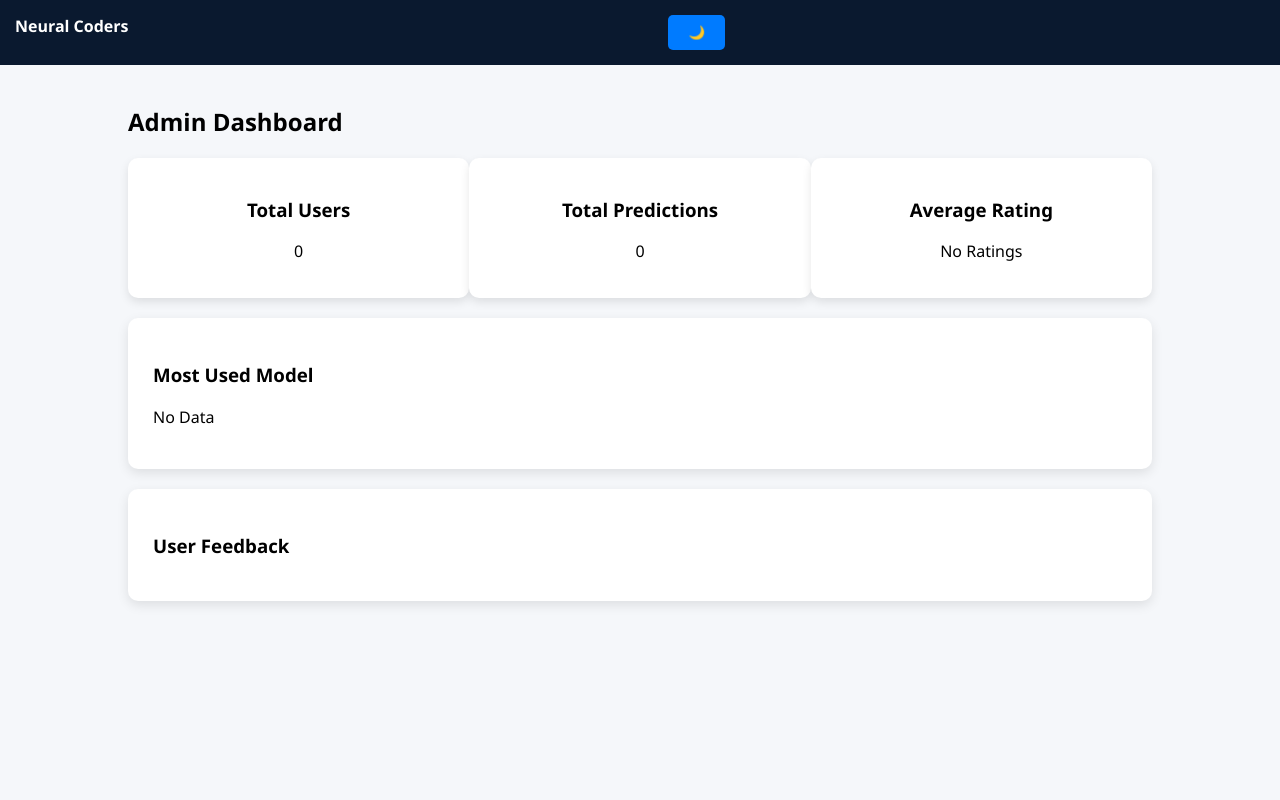
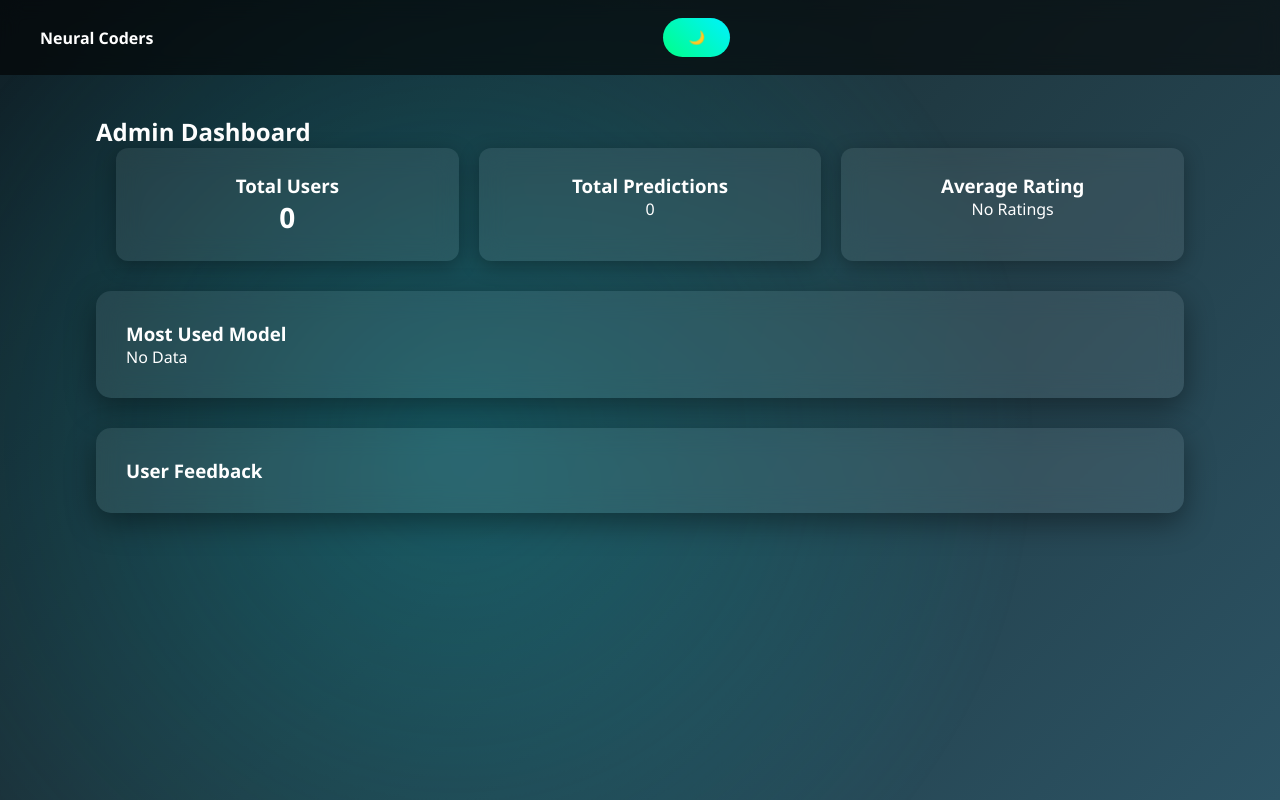
Before and after one commit to keerthankumarbm/neural_web_app, a Flask app: page /admin in a window 1280 px wide. Run offline with Flask 3, Linux system fonts and the light colour scheme.

Commit message:
Final version

```diff
--- a/app.py
+++ b/app.py
@@ -11,9 +11,16 @@ app = Flask(__name__)
 app.secret_key = "supersecretkey"
 
 # PostgreSQL config (Railway provides DATABASE_URL)
-app.config['SQLALCHEMY_DATABASE_URI'] = os.getenv("DATABASE_URL")
-app.config['SQLALCHEMY_TRACK_MODIFICATIONS'] = False
+database_url = os.getenv("DATABASE_URL")
 
+if database_url:
+    if database_url.startswith("postgres://"):
+        database_url = database_url.replace("postgres://", "postgresql://", 1)
+    app.config["SQLALCHEMY_DATABASE_URI"] = database_url
+else:
+    app.config["SQLALCHEMY_DATABASE_URI"] = "sqlite:///local.db"
+
+app.config["SQLALCHEMY_TRACK_MODIFICATIONS"] = False
 db = SQLAlchemy(app)
 
 # ------------------ DATABASE MODELS ------------------
@@ -106,8 +113,8 @@ def dashboard():
             predicted=round(predicted_price, 2),
             trend=trend,
             dates=data.index.strftime('%Y-%m-%d').tolist(),
-            closes=data['Close'].round(2).tolist(),
-            ma20=data['MA20'].round(2).tolist()
+            closes=data['Close'].squeeze().round(2).tolist(),
+            ma20=data['MA20'].squeeze().round(2).tolist()
         )
     return render_template('dashboard.html')
 
--- a/static/style.css
+++ b/static/style.css
@@ -1,97 +1,202 @@
-body {
+/* GLOBAL RESET */
+* {
     margin: 0;
-    font-family: 'Segoe UI', sans-serif;
-    background: #f5f7fa;
+    padding: 0;
+    box-sizing: border-box;
 }
 
+body {
+    font-family: 'Segoe UI', sans-serif;
+    background: linear-gradient(135deg, #0f2027, #203a43, #2c5364);
+    color: #ffffff;
+    min-height: 100vh;
+}
+
+/* NAVBAR */
 .navbar {
-    background: #0a192f;
-    padding: 15px;
-    color: white;
+    background: rgba(0, 0, 0, 0.6);
+    backdrop-filter: blur(10px);
+    padding: 18px 40px;
     display: flex;
     justify-content: space-between;
+    align-items: center;
 }
 
 .navbar a {
-    color: white;
+    color: #ffffff;
     text-decoration: none;
-    margin-left: 20px;
+    margin-left: 25px;
+    font-weight: 500;
+    transition: 0.3s;
 }
 
+.navbar a:hover {
+    color: #00f2ff;
+}
+
+/* CONTAINER */
 .container {
-    width: 80%;
+    width: 85%;
     margin: 40px auto;
 }
 
+/* CARD DESIGN */
 .card {
-    background: white;
-    padding: 25px;
-    margin-top: 20px;
-    border-radius: 10px;
-    box-shadow: 0px 4px 12px rgba(0,0,0,0.1);
+    background: rgba(255, 255, 255, 0.08);
+    backdrop-filter: blur(12px);
+    padding: 30px;
+    border-radius: 15px;
+    margin-bottom: 30px;
+    box-shadow: 0 10px 30px rgba(0, 0, 0, 0.4);
+    transition: transform 0.3s ease;
 }
 
-input, select, textarea {
-    width: 100%;
-    padding: 10px;
-    margin-top: 10px;
-    margin-bottom: 15px;
-    border-radius: 5px;
-    border: 1px solid #ccc;
+.card:hover {
+    transform: translateY(-5px);
 }
 
+/* BUTTONS */
 button {
-    background: #007bff;
+    background: linear-gradient(45deg, #00f2ff, #0066ff);
     color: white;
-    padding: 10px 20px;
+    padding: 12px 25px;
     border: none;
-    border-radius: 5px;
+    border-radius: 25px;
     cursor: pointer;
+    font-weight: 600;
+    transition: 0.3s ease;
 }
 
 button:hover {
-    background: #0056b3;
+    transform: scale(1.05);
+    box-shadow: 0 0 15px #00f2ff;
 }
 
+/* INPUTS */
+input, select, textarea {
+    width: 100%;
+    padding: 12px;
+    margin: 12px 0;
+    border-radius: 8px;
+    border: none;
+    outline: none;
+}
+
+/* STATS BOX */
 .stats-box {
     display: flex;
-    justify-content: space-between;
-    margin-top: 20px;
+    gap: 20px;
+    margin-bottom: 30px;
 }
 
 .stat {
-    background: #ffffff;
-    padding: 20px;
-    width: 30%;
+    flex: 1;
+    padding: 25px;
     text-align: center;
-    border-radius: 10px;
-    box-shadow: 0px 4px 10px rgba(0,0,0,0.1);
+    border-radius: 12px;
+    background: rgba(255, 255, 255, 0.08);
+    backdrop-filter: blur(12px);
+    box-shadow: 0 5px 20px rgba(0,0,0,0.3);
 }
 
+/* TREND COLORS */
 .trend-up {
-    color: green;
+    color: #00ff88;
     font-weight: bold;
 }
 
 .trend-down {
-    color: red;
+    color: #ff4c4c;
     font-weight: bold;
 }
+
+/* DARK MODE */
 .dark-mode {
     background: #121212;
-    color: white;
+}
+/* Animated market background */
+body::before {
+    content: "";
+    position: fixed;
+    width: 200%;
+    height: 200%;
+    background: radial-gradient(circle at 20% 30%, #00f2ff33 0%, transparent 25%),
+                radial-gradient(circle at 80% 70%, #ff00ff22 0%, transparent 25%);
+    animation: marketMove 15s linear infinite alternate;
+    z-index: -1;
 }
 
-.dark-mode .card {
-    background: #1e1e1e;
-    color: white;
+@keyframes marketMove {
+    0% { transform: translate(0,0); }
+    100% { transform: translate(-5%, -5%); }
+}
+.auth-wrapper {
+    display: flex;
+    justify-content: center;
+    align-items: center;
+    height: 80vh;
 }
 
-.dark-mode .navbar {
-    background: #000;
+.auth-card {
+    width: 400px;
+    padding: 40px;
+    background: rgba(255,255,255,0.08);
+    backdrop-filter: blur(20px);
+    border-radius: 20px;
+    box-shadow: 0 0 40px rgba(0,242,255,0.3);
 }
-#loader {
+.auth-link {
+    color: #00f2ff;
+    font-weight: 600;
+    text-decoration: none;
+}
+
+.auth-link:hover {
+    text-shadow: 0 0 10px #00f2ff;
+}
+.dashboard-glow {
+    position: relative;
+}
+
+.dashboard-glow::after {
+    content: "";
+    position: absolute;
+    inset: -3px;
+    border-radius: 18px;
+    background: linear-gradient(45deg, #00f2ff, #ff00ff, #00ff88);
+    filter: blur(20px);
+    z-index: -1;
+    opacity: 0.3;
+}
+.chart-container {
+    background: white;
+    padding: 25px;
+    border-radius: 15px;
+    box-shadow: 0 0 30px rgba(0,242,255,0.4);
+}
+.feedback-card {
+    background: rgba(255,255,255,0.08);
+    padding: 40px;
+    border-radius: 20px;
+    box-shadow: 0 0 30px rgba(0,255,150,0.3);
+}
+
+textarea {
+    height: 120px;
+}
+
+button {
+    background: linear-gradient(45deg, #00ff88, #00f2ff);
+}
+.mini-bar {
+    background: #222;
+    height: 8px;
+    border-radius: 5px;
     margin-top: 10px;
-    font-weight: bold;
-    color: #007bff;
 }
+
+.mini-fill {
+    height: 100%;
+    background: linear-gradient(45deg, #00f2ff, #00ff88);
+    border-radius: 5px;
+}
--- a/templates/admin.html
+++ b/templates/admin.html
@@ -4,9 +4,12 @@
 <h2>Admin Dashboard</h2>
 
 <div class="stats-box">
+    <div class="mini-bar">
+    <div class="mini-fill" style="width: {{ (avg_rating or 0) * 20 }}%;"></div>
+</div>
     <div class="stat">
         <h3>Total Users</h3>
-        <p>{{ total_users }}</p>
+        <p style="font-size: 28px; font-weight: bold;">{{ total_users }}</p>
     </div>
 
     <div class="stat">
--- a/templates/dashboard.html
+++ b/templates/dashboard.html
@@ -2,7 +2,7 @@
 {% block content %}
 
 <h2>Welcome, {{ session.username }}</h2>
-
+<div class="card dashboard-glow"></div>
 <div class="card">
     <h3>Stock Prediction</h3>
     <form method="POST">
--- a/templates/feedback.html
+++ b/templates/feedback.html
@@ -1,8 +1,8 @@
 {% extends "base.html" %}
 {% block content %}
 
-<div class="card">
-    <h2>Give Feedback</h2>
+<div class="feedback-card">
+    <h2>💬 Send Message to Neural Coders</h2>
     <form method="POST">
         <label>Rating (1-5)</label>
         <select name="rating">
--- a/templates/login.html
+++ b/templates/login.html
@@ -1,6 +1,8 @@
 {% extends "base.html" %}
 {% block content %}
-
+<div class="auth-wrapper">
+    <div class="auth-card">
+        <!-- existing form here -->
 <div class="card">
     <h2>Login</h2>
     <form method="POST">
@@ -10,5 +12,7 @@
     </form>
     <p>Don't have account? <a href="/register">Register</a></p>
 </div>
+</div>
+</div>
 
 {% endblock %}
--- a/templates/register.html
+++ b/templates/register.html
@@ -1,5 +1,8 @@
 {% extends "base.html" %}
 {% block content %}
+<div class="auth-wrapper">
+    <div class="auth-card">
+        <!-- existing form here -->
 
 <div class="card">
     <h2>Register</h2>
@@ -11,5 +14,6 @@
     </form>
     <p>Already have account? <a href="/login">Login</a></p>
 </div>
-
+ </div>
+</div>
 {% endblock %}
```
Also changed, not shown: templates/result.html (+62 -21 lines), instance/local.db (added).
